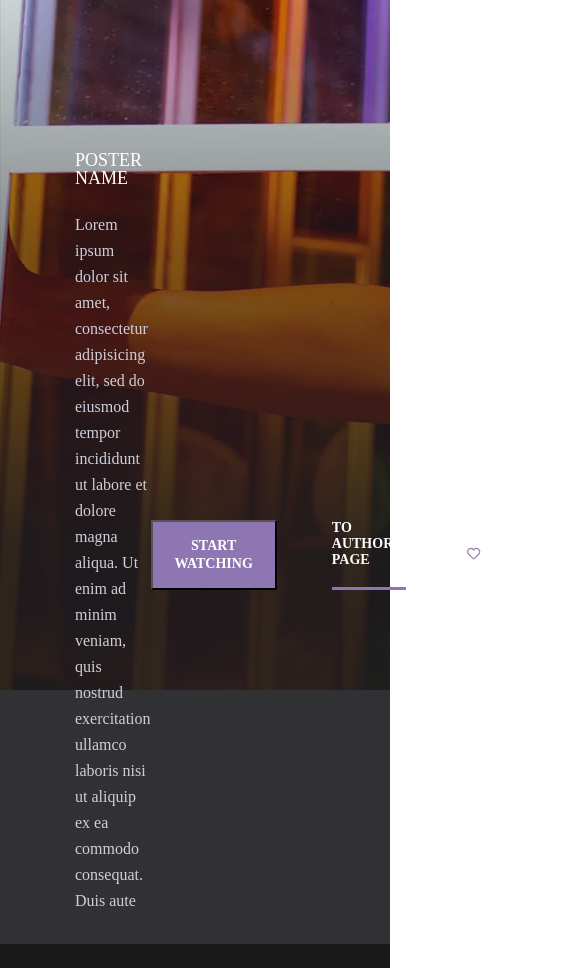
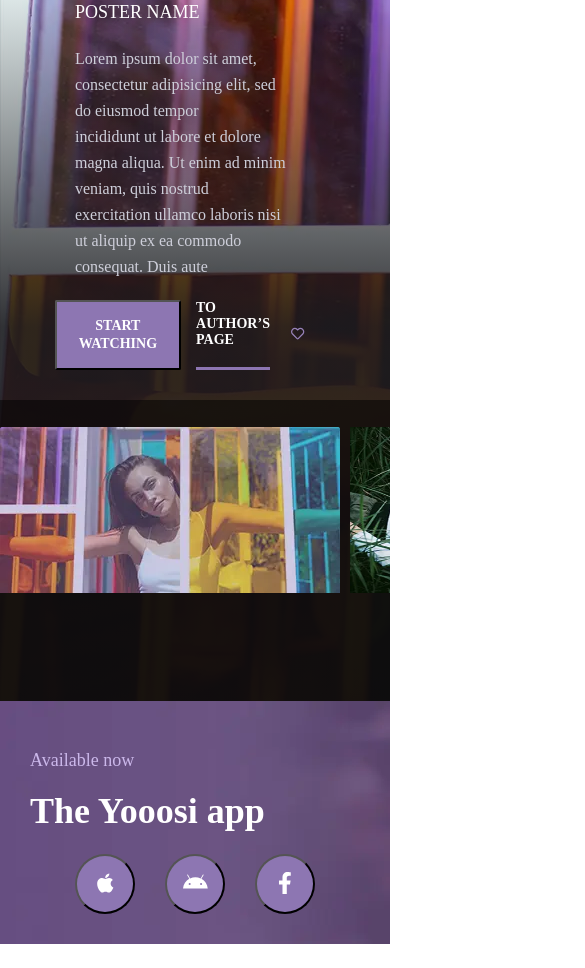
Before and after one commit to Olya-Chornonoh/yoosi, a website built with webpack: page src/index.html in a window 390 px wide. Shown: the part 249-1217 px from the top of the page, 585 px wide, since content can reach past the window. After the commit the page ends 1193 px from the top, so only its background shows below. Built offline with nearby package versions, Linux system fonts and the light colour scheme.

Commit message:
Create mobile layout

```diff
--- a/src/styles/index.sass
+++ b/src/styles/index.sass
@@ -1,6 +1,7 @@
 @import './first-section'
 @import './second-section'
 @import './header'
+@import './mobile'
 
 *
   margin: 0
--- /dev/null
+++ b/src/styles/mobile.sass
@@ -0,0 +1,41 @@
+@media (max-width: 576px)
+
+  .yoosi
+    flex-direction: column-reverse
+
+  .brand
+    margin: 0
+
+  .search
+    font-size: unset
+
+  .info-and-buttons
+    padding-top: 50px
+    flex-direction: column
+
+  .buttons
+    gap: 15px
+    padding-top: 20px
+
+  .image-container
+    margin: 0
+    gap: 10px
+
+  .now
+    margin-left: 30px
+    padding-top: 50px
+
+  .yoosi-app
+    flex-direction: column
+    gap: 30px
+    margin-left: 30px
+    padding-bottom: 30px
+    margin-right: 30px
+
+  .app
+    padding: 0
+    padding-top: 30px
+
+  .icon-buttons
+    gap: 30px
+    justify-content: center
```
